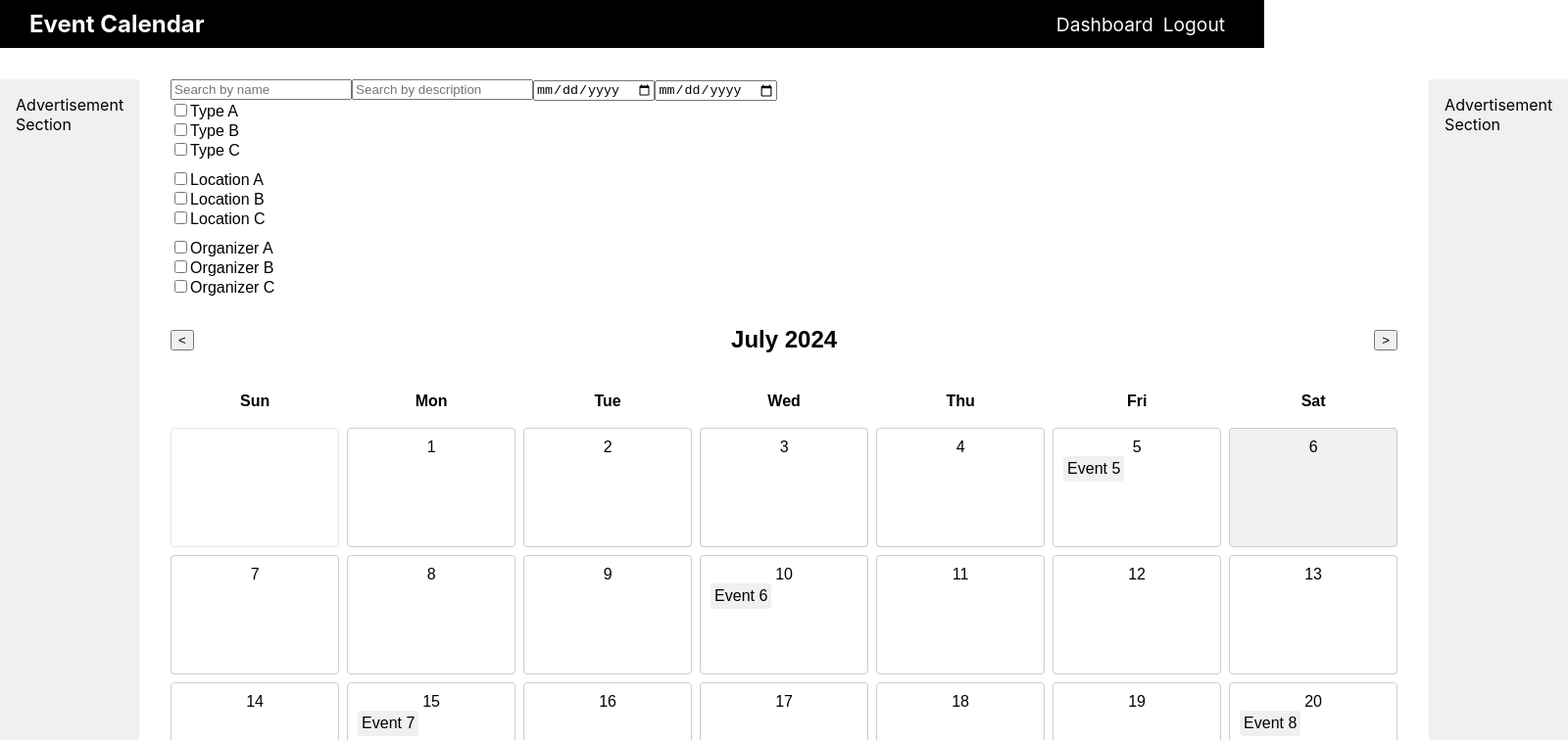
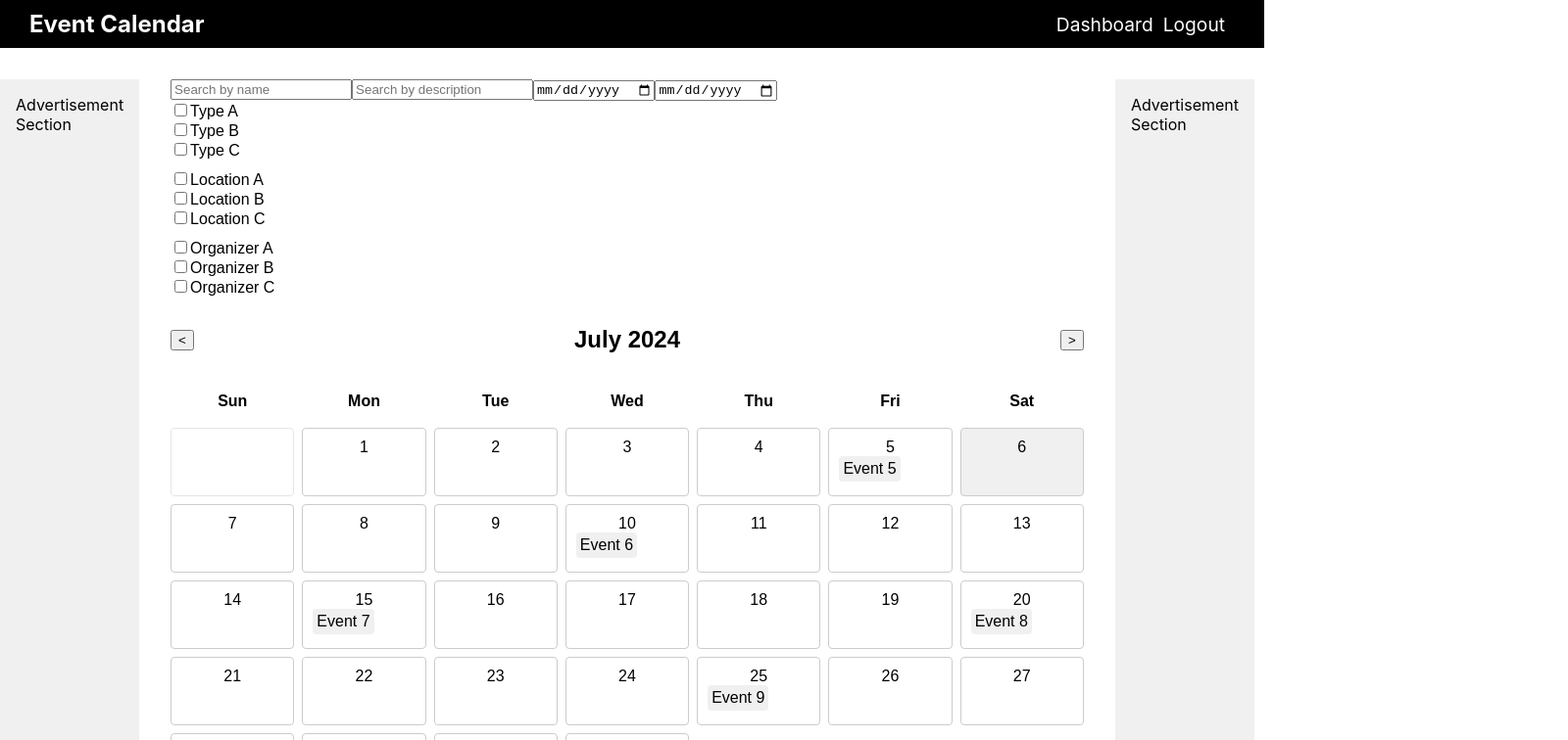
Before and after one commit to MSolarMP/event_calendar_fe, a React (Create React App) app: page /calendar in a window 1280 px wide. Shown: the top 756 px of the page at 98% size, 1600 px wide, since content can reach past the window. Built offline with nearby package versions, Linux system fonts and the light colour scheme.

Commit message:
-adjusted layout

```diff
--- a/src/components/Layout/layout.style.ts
+++ b/src/components/Layout/layout.style.ts
@@ -9,7 +9,7 @@ export const Container = styled.div`
 export const ContentContainer = styled.div`
   width: 100%;
   display: grid;
-  grid-template-columns: 1fr 3fr 1fr; /* Three columns: 1:1:1 ratio */
+  grid-template-columns: 1fr 7fr 1fr;
   gap: 2rem;
   margin-top: 2rem;
 `;
--- a/src/pages/Calendar/calendar.tsx
+++ b/src/pages/Calendar/calendar.tsx
@@ -191,8 +191,6 @@ const Calendar: React.FC = () => {
                                 border: '1px solid #ccc',
                                 borderRadius: '4px',
                                 opacity: !isCurrentMonth ? 0.5 : 1,
-                                height: '100px',
-                                width: '150px',
                                 overflowY: 'auto',
                             }}
                         >
```
